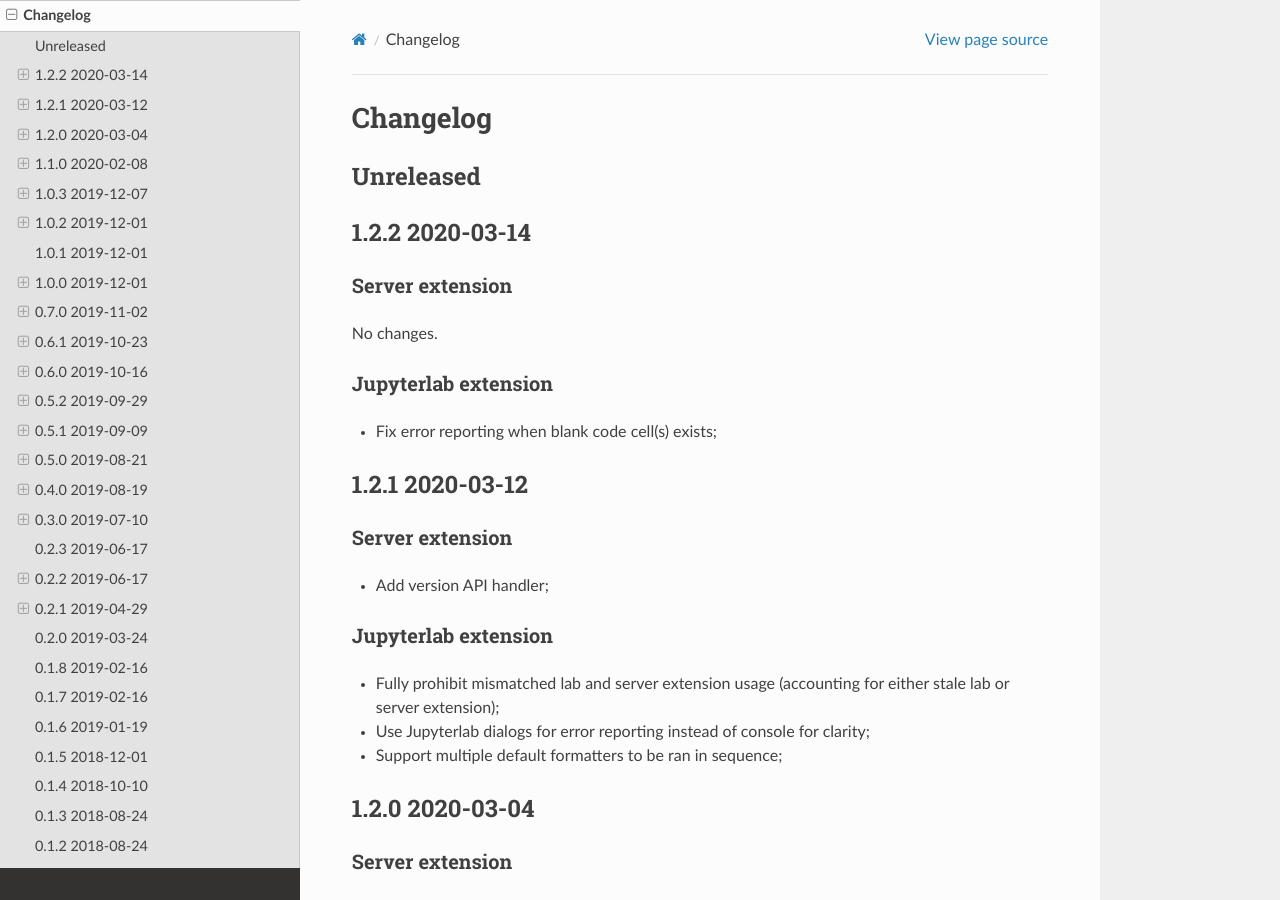
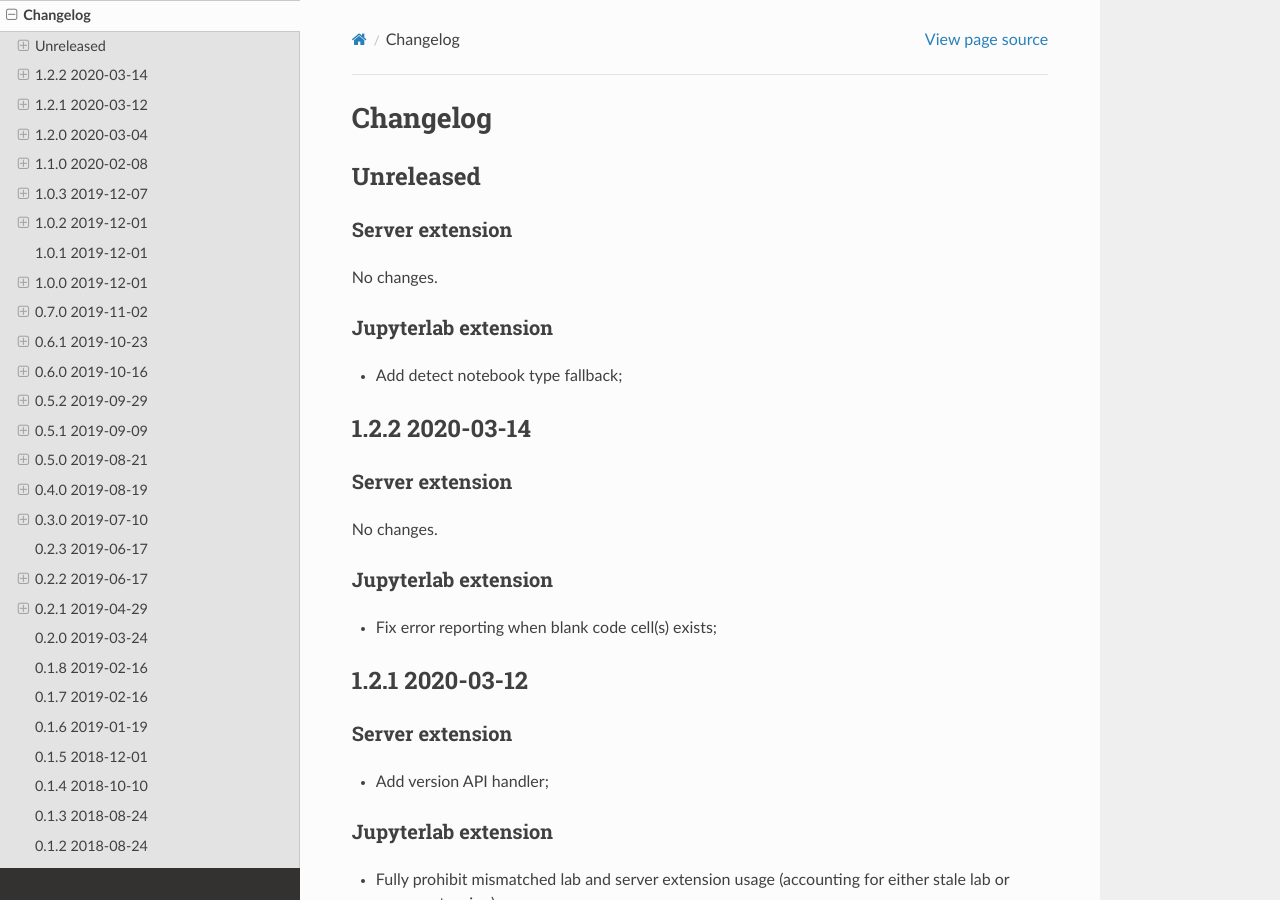
Before and after one commit to jupyterlab-contrib/jupyterlab_code_formatter, a Sphinx documentation site: the page built from docs/changelog.rst, in a window 1280 px wide and 900 px high. Built offline with Sphinx 7.4.7 and the Read the Docs theme 2.0.0, drawn with Linux system fonts in a browser that asks for light colours.

Commit message:
labextension: Fallback to language info for determining notebook type
PySpark kernel has a weird metadata, this will suffice I think.

```diff
--- a/docs/changelog.rst
+++ b/docs/changelog.rst
@@ -3,6 +3,16 @@
 
 Unreleased
 ==========
+
+Server extension
+----------------
+
+No changes.
+
+Jupyterlab extension
+--------------------
+
+* Add detect notebook type fallback;
 
 1.2.2 2020-03-14
 ================
```
Also changed, not shown: 1 other file.
